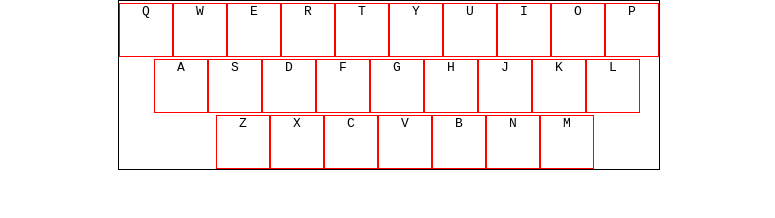
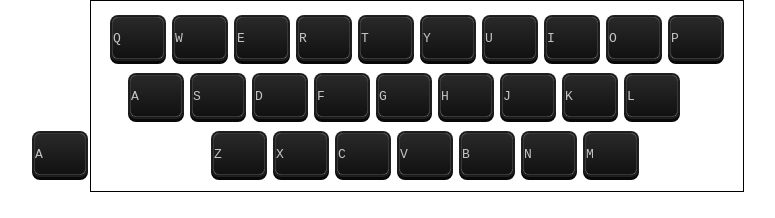
Before and after one commit to lixiaolei90/myBookmarks, a plain HTML site: page index.html in a window 1280 px wide. Shown: the whole page, without its empty margins (251-1026 px from the left). Drawn offline with Linux system fonts and the light colour scheme.

Commit message:
adding css

```diff
--- a/index.html
+++ b/index.html
@@ -10,8 +10,28 @@
 <body>
     <header></header>
     <main>
+        <style>
+            .key {
+                width:50px;
+                height: 40px;
+                background: linear-gradient(to bottom, #292929 0%, #111111 100%);
+                border: 1px solid #373737;
+                color: #c5c5c5;
+                border-radius: 6px;
+                box-shadow: 0 0 0 1px #1a1b1c, 0 0 0 2px #1f2020, 0 3px 0 2px #080808;
+                display: inline-flex;
+                align-items: center;
+                justify-items: center;
+            }
+            .row {
+                margin: 16px;
+            }
+            .row > .key {
+                margin: 0 5px;
+            }
+        </style>
+        <kbd class="key">a</kbd>
         <div class="wrapper" id="mainX">
-
         </div>
     </main>
     <footer></footer>
@@ -31,12 +51,14 @@
         var index = 0;
         while (index < keys['length']) {
             divX = document.createElement('div');
+            divX.className = 'row';
             mainX.appendChild(divX);
             row = keys[index];
             index2 = 0;
             while (index2 < row['length']) {
                 kbdX = document.createElement('kbd');
                 kbdX.textContent = row[index2];
+                kbdX.className = 'key';
                 buttonX = document.createElement('button');
                 buttonX.textContent = '编辑';
                 buttonX.id = row[index2]
--- a/style.css
+++ b/style.css
@@ -17,7 +17,7 @@ main {
     display: inline-block;
 }
 #mainX > div:nth-child(2) {
-    margin-left: 1em;
+    margin-left: -10px;
 }
 #mainX > div:nth-child(3) {
     margin-left: 2em;
```
